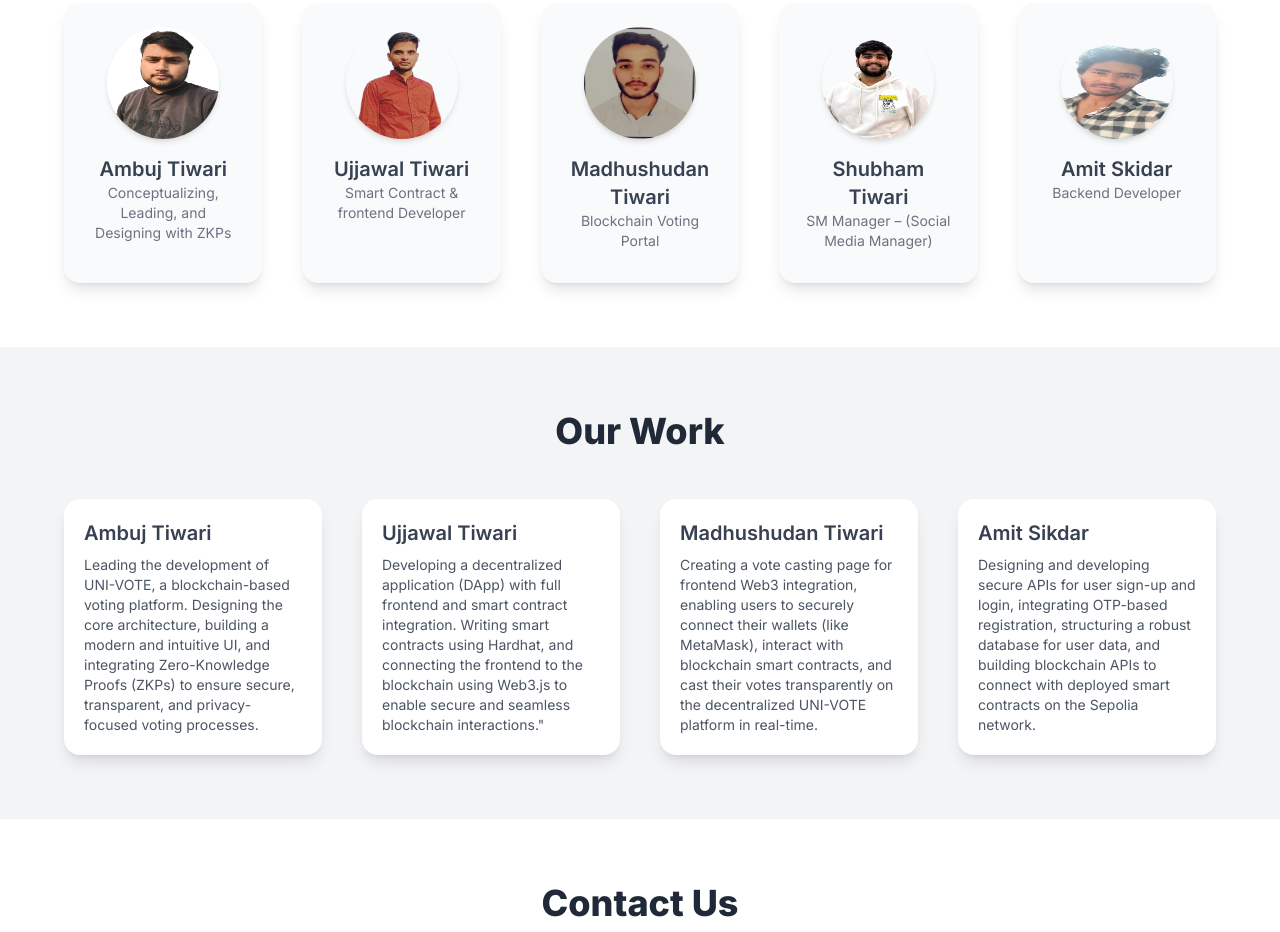
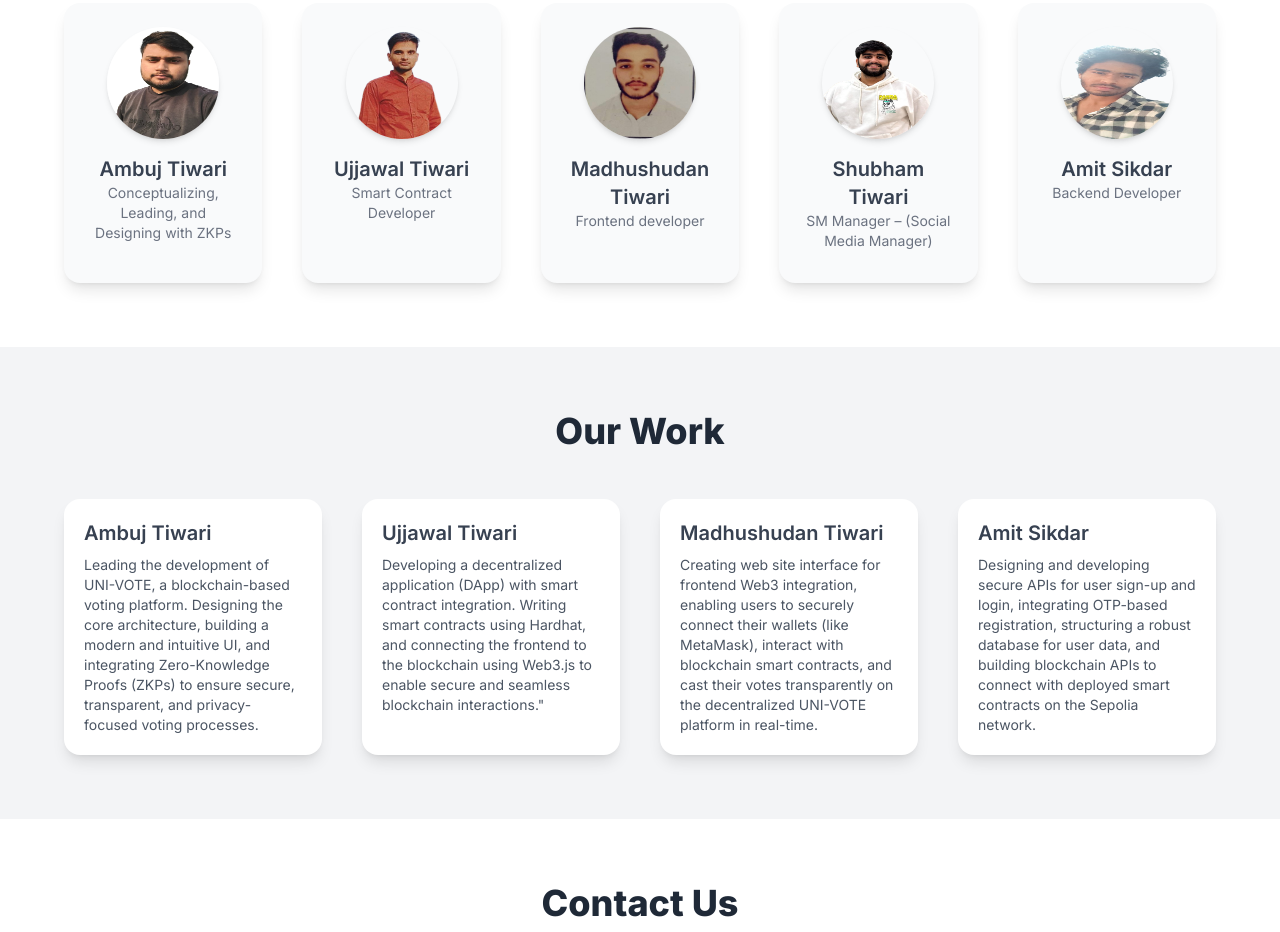
Before and after one commit to amitsikdar37/univote, a plain HTML site: page frontend/us.html in a window 1280 px wide. Shown: the part 541-1473 px from the top of the page. Drawn offline with nearby package versions, Linux system fonts and the light colour scheme.

Commit message:
adding style

```diff
--- a/frontend/us.html
+++ b/frontend/us.html
@@ -67,7 +67,7 @@
     <div class="bg-gray-50 rounded-2xl shadow-lg p-6 text-center hover:scale-105 transition-transform">
       <img src="ut.png" alt="Team Member" class="w-28 h-28 rounded-full mx-auto mb-4 shadow-md">
       <h3 class="text-xl font-semibold text-gray-700">Ujjawal Tiwari</h3>
-      <p class="text-sm text-gray-500 mb-2">Smart Contract & frontend Developer</p>
+      <p class="text-sm text-gray-500 mb-2">Smart Contract Developer</p>
       <!-- <p class="text-sm text-gray-600">Smart contract wizard & web3 pro.</p> -->
     </div>
 
@@ -75,7 +75,7 @@
     <div class="bg-gray-50 rounded-2xl shadow-lg p-6 text-center hover:scale-105 transition-transform">
       <img src="madhushudan.jpg" alt="Team Member" class="w-28 h-28 rounded-full mx-auto mb-4 shadow-md">
       <h3 class="text-xl font-semibold text-gray-700">Madhushudan Tiwari</h3>
-      <p class="text-sm text-gray-500 mb-2">Blockchain Voting Portal </p>
+      <p class="text-sm text-gray-500 mb-2">Frontend developer </p>
       <!-- <p class="text-sm text-gray-600">Blockchain-based voting page with Web3 integration and wallet connection</p> -->
     </div>
 
@@ -90,7 +90,7 @@
     <!-- Team Member 5 -->
     <div class="bg-gray-50 rounded-2xl shadow-lg p-6 text-center hover:scale-105 transition-transform">
       <img src="amit.png" alt="Team Member" class="w-28 h-28 rounded-full mx-auto mb-4 shadow-md">
-      <h3 class="text-xl font-semibold text-gray-700">Amit Skidar</h3>
+      <h3 class="text-xl font-semibold text-gray-700">Amit Sikdar</h3>
       <p class="text-sm text-gray-500 mb-2">Backend Developer</p>
       <!-- <p class="text-sm text-gray-600">Building powerful logic behind the scenes — APIs, databases, and smooth performance magic.</p> -->
     </div>
@@ -116,7 +116,7 @@
         <!-- <img src="#" alt="Analytics Dashboard" class="w-full h-48 object-cover"> -->
         <div class="p-5">
           <h3 class="text-xl font-semibold text-gray-700 mb-2">Ujjawal Tiwari</h3>
-          <p class="text-sm text-gray-600">Developing a decentralized application (DApp) with full frontend and smart contract integration. Writing smart contracts using Hardhat, and connecting the frontend to the blockchain using Web3.js to enable secure and seamless blockchain interactions."</p>
+          <p class="text-sm text-gray-600">Developing a decentralized application (DApp) with smart contract integration. Writing smart contracts using Hardhat, and connecting the frontend to the blockchain using Web3.js to enable secure and seamless blockchain interactions."</p>
         </div>
       </div>
 
@@ -124,7 +124,7 @@
         <!-- <img src="project3.jpg" alt="Multilingual UI" class="w-full h-48 object-cover"> -->
         <div class="p-5">
           <h3 class="text-xl font-semibold text-gray-700 mb-2">Madhushudan Tiwari</h3>
-          <p class="text-sm text-gray-600">Creating a vote casting page for frontend Web3 integration, enabling users to securely connect their wallets (like MetaMask), interact with blockchain smart contracts, and cast their votes transparently on the decentralized UNI-VOTE platform in real-time.</p>
+          <p class="text-sm text-gray-600">Creating web site interface for frontend Web3 integration, enabling users to securely connect their wallets (like MetaMask), interact with blockchain smart contracts, and cast their votes transparently on the decentralized UNI-VOTE platform in real-time.</p>
         </div>
       </div>
 
```
Also changed, not shown: frontend/index.html (+1 -1 lines).
